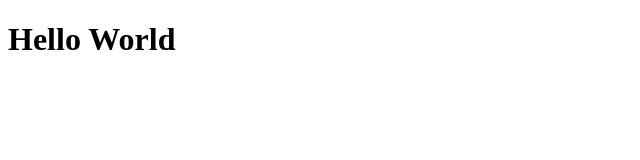
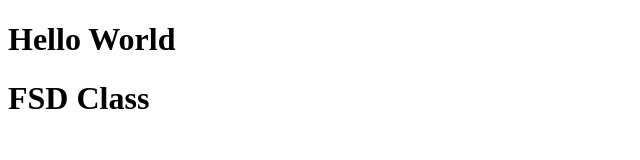
Before and after one commit to nmr15/FSDGitDemo, a plain HTML site: page index.html in a window 1280 px wide. Shown: the whole page, without its empty margins (0-640 px from the left). Drawn offline with Linux system fonts and the light colour scheme.

Commit message:
updated file again

```diff
--- a/index.html
+++ b/index.html
@@ -7,5 +7,6 @@
 </head>
 <body>
   <h1>Hello World</h1>
+  <h1>FSD Class</h1>
 </body>
 </html>
```
